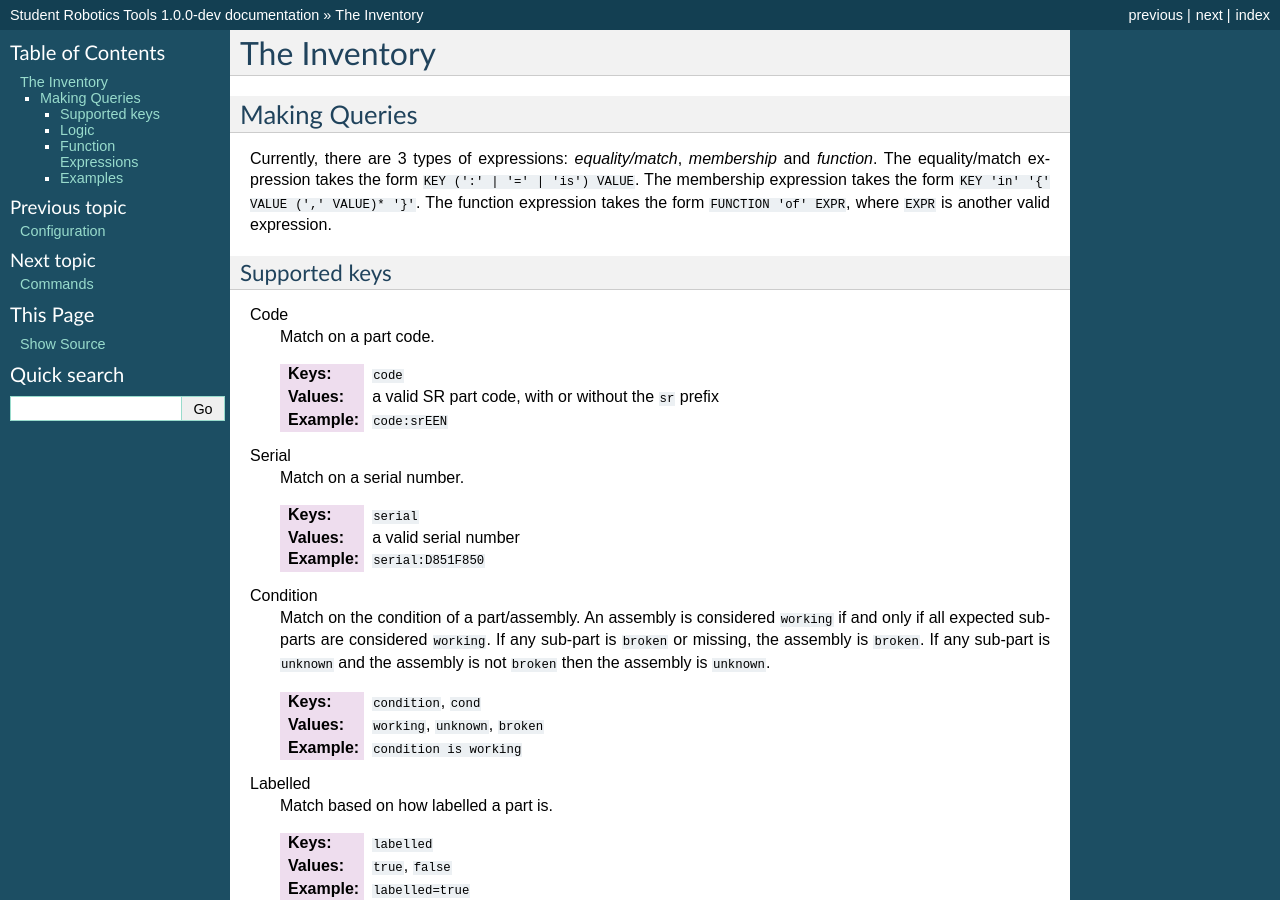
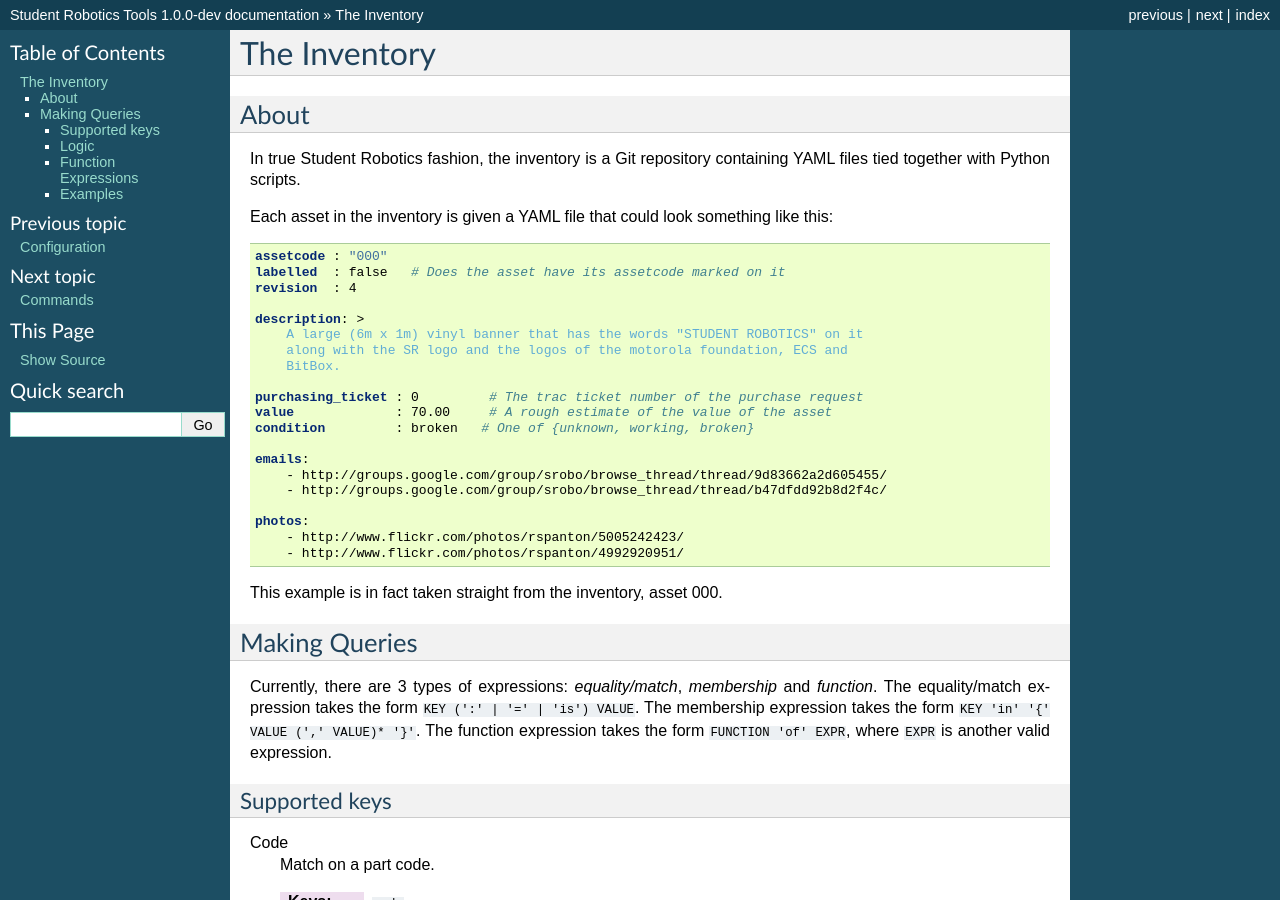
Before and after one commit to srobo/tools, a Sphinx documentation site: the page built from docs/inventory/index.rst, in a window 1280 px wide and 900 px high. Built offline with Sphinx 7.4.7, drawn with Linux system fonts in a browser that asks for light colours.

Commit message:
Add a bit of information about the inventory

```diff
--- /dev/null
+++ b/docs/inventory/about.inc.rst
@@ -0,0 +1,33 @@
+About
+-----
+
+In true Student Robotics fashion, the inventory is a Git repository containing
+YAML files tied together with Python scripts.
+
+Each asset in the inventory is given a YAML file that could look something like
+this:
+
+.. code:: yaml
+
+    assetcode : "000"
+    labelled  : false   # Does the asset have its assetcode marked on it
+    revision  : 4
+
+    description: >
+        A large (6m x 1m) vinyl banner that has the words "STUDENT ROBOTICS" on it
+        along with the SR logo and the logos of the motorola foundation, ECS and
+        BitBox.
+
+    purchasing_ticket : 0         # The trac ticket number of the purchase request
+    value             : 70.00     # A rough estimate of the value of the asset
+    condition         : broken   # One of {unknown, working, broken}
+
+    emails:
+        - http://groups.google.com/group/srobo/browse_thread/thread/9d83662a2d605455/
+        - http://groups.google.com/group/srobo/browse_thread/thread/b47dfdd92b8d2f4c/
+
+    photos:
+        - http://www.flickr.com/photos/rspanton/5005242423/
+        - http://www.flickr.com/photos/rspanton/4992920951/
+
+This example is in fact taken straight from the inventory, asset 000.
--- a/docs/inventory/index.rst
+++ b/docs/inventory/index.rst
@@ -1,4 +1,5 @@
 The Inventory
 =============
 
+.. include:: about.inc.rst
 .. include:: queries.inc.rst
```
